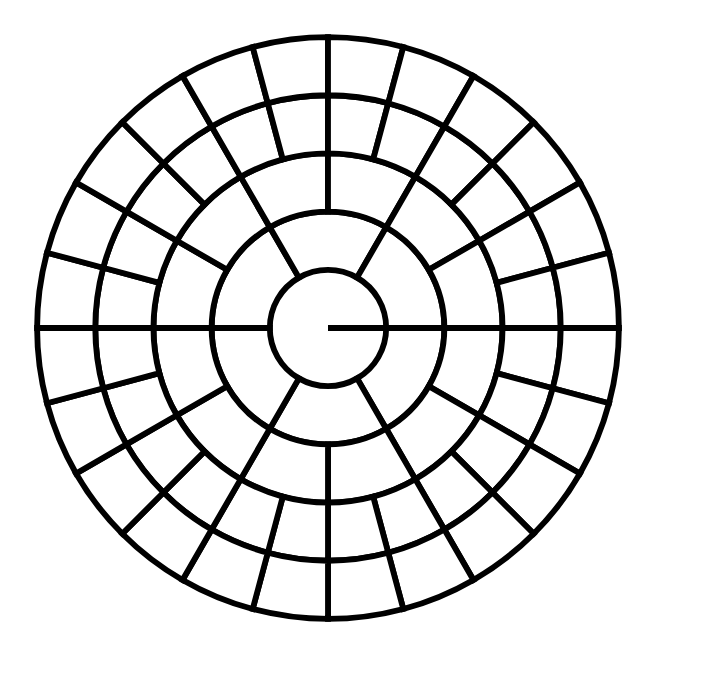
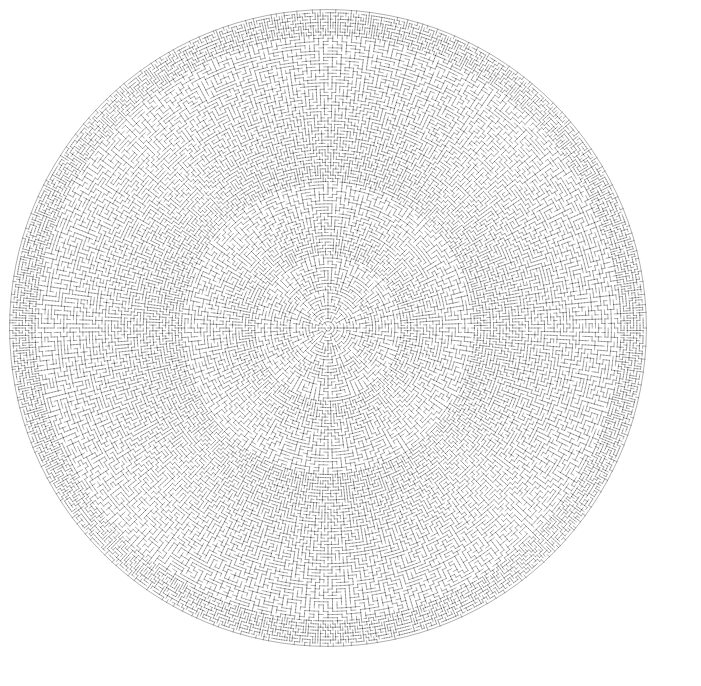
Before and after one commit to amypellegrini/simply-labyrinths-web, a SvelteKit app: page /polar in a window 1280 px wide. Shown: the top 686 px of the page, without its empty margins (0-701 px from the left). Built offline with nearby package versions, Linux system fonts and the light colour scheme.

Commit message:
feat: render polar maze

```diff
--- a/src/routes/polar/+page.svelte
+++ b/src/routes/polar/+page.svelte
@@ -1,13 +1,21 @@
 <script lang="ts">
 	import PolarGrid from '../../model/PolarGrid';
+	import recursiveBacktracker from '../../model/recursiveBacktracker';
 
-	const grid = new PolarGrid(5);
+	const grid = recursiveBacktracker(new PolarGrid(100));
 	const cellSize = 10;
 	const viewBoxSize = 2 * grid.rows * cellSize;
 	const center = viewBoxSize / 2;
 </script>
 
 <svg style="width: 80vh;" viewBox="-5 -5 {viewBoxSize + 10} {viewBoxSize + 10}">
+	<circle
+		cx={center}
+		cy={center}
+		r={grid.rows * cellSize}
+		fill="none"
+		stroke="black"
+	/>
 	{#each grid.cells as cell}
 		{@const theta = (2 * Math.PI) / grid.grid[cell.row].length}
 		{@const innerRadius = cell.row * cellSize}
@@ -23,14 +31,26 @@
 		{@const dx = center + innerRadius * Math.cos(thetaClockWise)}
 		{@const dy = center + innerRadius * Math.sin(thetaClockWise)}
 
-		<path
-			d="M {ax} {ay}
-       A {innerRadius} {innerRadius} 0 0 1 {dx} {dy}
-       L {cx} {cy}
-       A {outerRadius} {outerRadius} 0 0 0 {bx} {by}
-       Z"
-			fill="white"
-			stroke="black"
-		/>
+		{#if !cell.inwards || (cell.inwards && !cell.linked(cell.inwards))}
+			<path
+				d="M {ax},{ay}
+		A {innerRadius} {innerRadius} 0 0 1 {dx},{dy}"
+				stroke="black"
+				stroke-width="1"
+				fill="none"
+				stroke-linecap="square"
+			/>
+		{/if}
+
+		{#if !cell.clockwise || (cell.clockwise && !cell.linked(cell.clockwise))}
+			<line
+				x1={dx}
+				y1={dy}
+				x2={cx}
+				y2={cy}
+				stroke="black"
+				stroke-linecap="square"
+			/>
+		{/if}
 	{/each}
 </svg>
```
